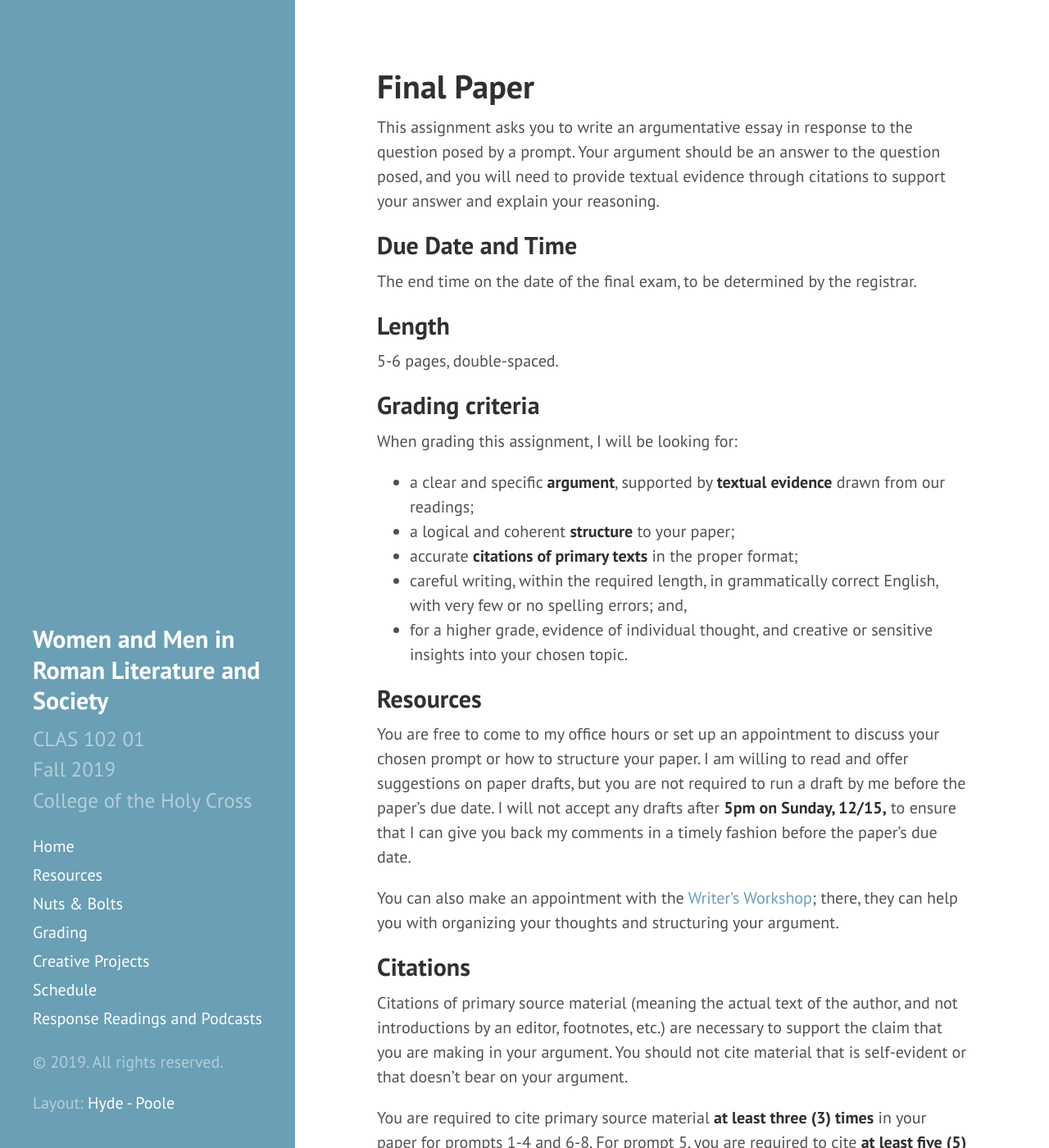
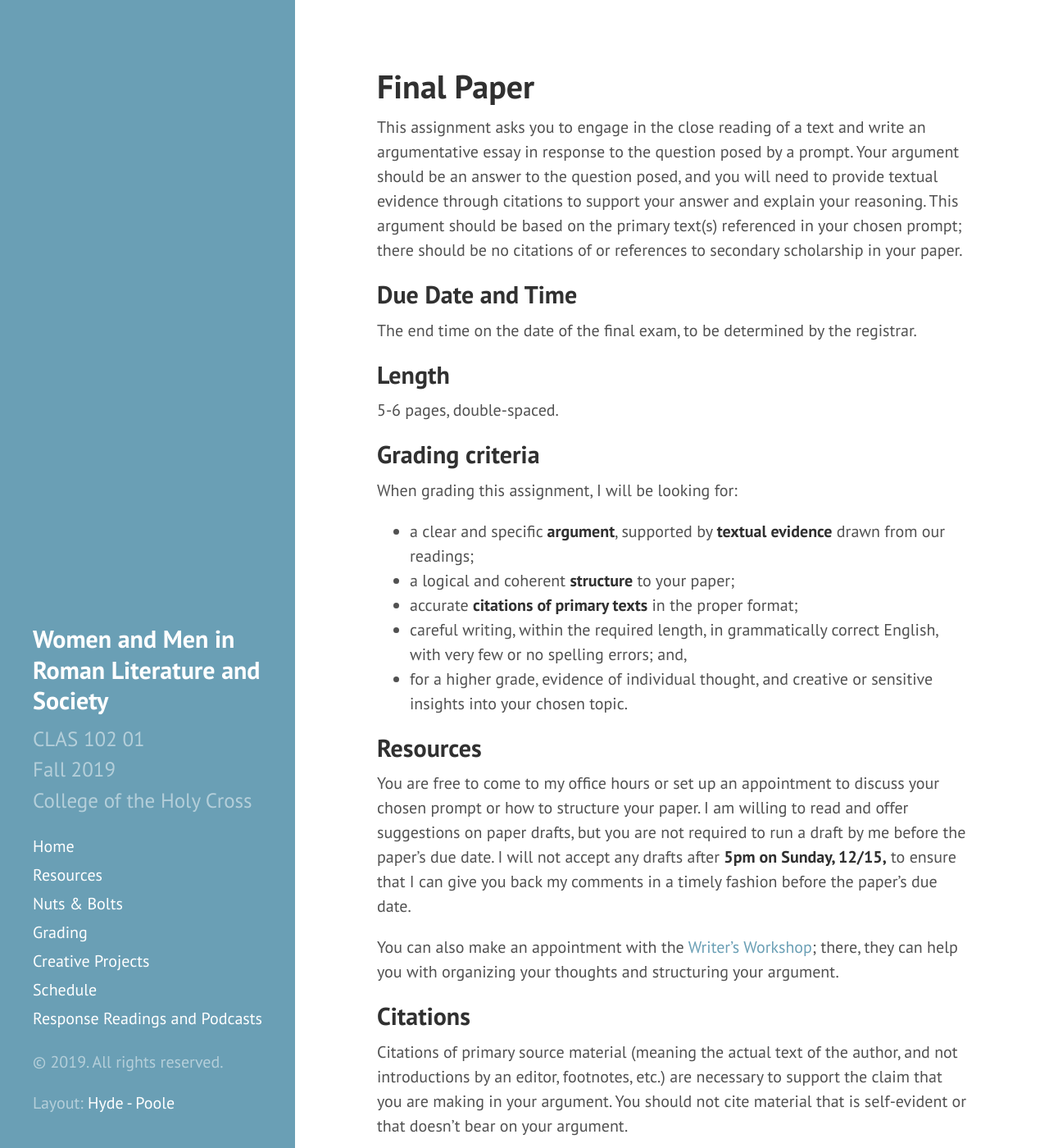
Before and after one commit to DLibatique/CLAS102-F19, a Jekyll site: the page built from paper.md, in a window 1280 px wide and 1400 px high. Shown: the whole window at 82% size. Built offline with Jekyll 4.4.1, drawn with Linux system fonts in a browser that asks for light colours; comment, search, counter and statistics services are not loaded; some of the changed text lies outside the part shown.

Commit message:
added no secondary source blurbs to paper, added link to paper page

```diff
--- a/paper.md
+++ b/paper.md
@@ -4,7 +4,7 @@ title: Final Paper
 ---
 
 
-This assignment asks you to write an argumentative essay in response to the question posed by a prompt. Your argument should be an answer to the question posed, and you will need to provide textual evidence through citations to support your answer and explain your reasoning.
+This assignment asks you to engage in the close reading of a text and write an argumentative essay in response to the question posed by a prompt. Your argument should be an answer to the question posed, and you will need to provide textual evidence through citations to support your answer and explain your reasoning. This argument should be based on the primary text(s) referenced in your chosen prompt; there should be no citations of or references to secondary scholarship in your paper.
 
 ## Due Date and Time
 The end time on the date of the final exam, to be determined by the registrar.
@@ -27,6 +27,8 @@ You can also make an appointment with the [Writer’s Workshop](https://www.holy
 
 ## Citations
 Citations of primary source material (meaning the actual text of the author, and not introductions by an editor, footnotes, etc.) are necessary to support the claim that you are making in your argument. You should not cite material that is self-evident or that doesn’t bear on your argument.
+
+You may use **the primary source(s) referenced in the prompt** as evidence. You may not use secondary sources, including but not limited to introductions or footnotes by an editor, commentaries, scholarly articles, book chapters, or websites. The goal of this assignment is to make your own argument and substantiate it with evidence from primary texts; I want to know what *you* think, not what some other scholar thinks!
 
 You are required to cite primary source material **at least three (3) times** in your paper for prompts 1-4 and 6-8. For prompt 5, you are required to cite **at least five (5) inscriptions or graffiti**. This may involve either a direct quotation or simply a paraphrase. You may cite more if your argument requires it, but keep in mind that I’m looking to see that you’re **analyzing and engaging** with the source in your citation, not simply regurgitating the information.
 
```
Also changed, not shown: 4-grading.md (+1 -1 lines).
